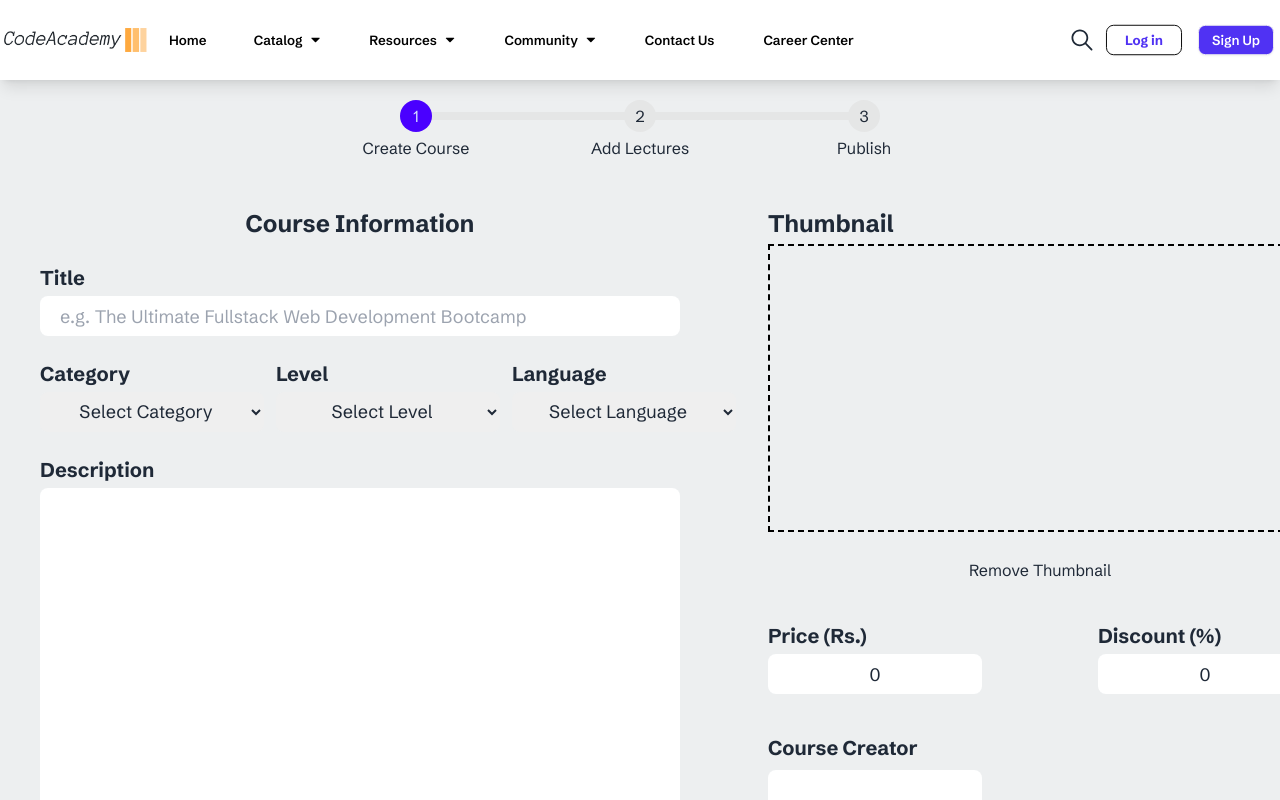
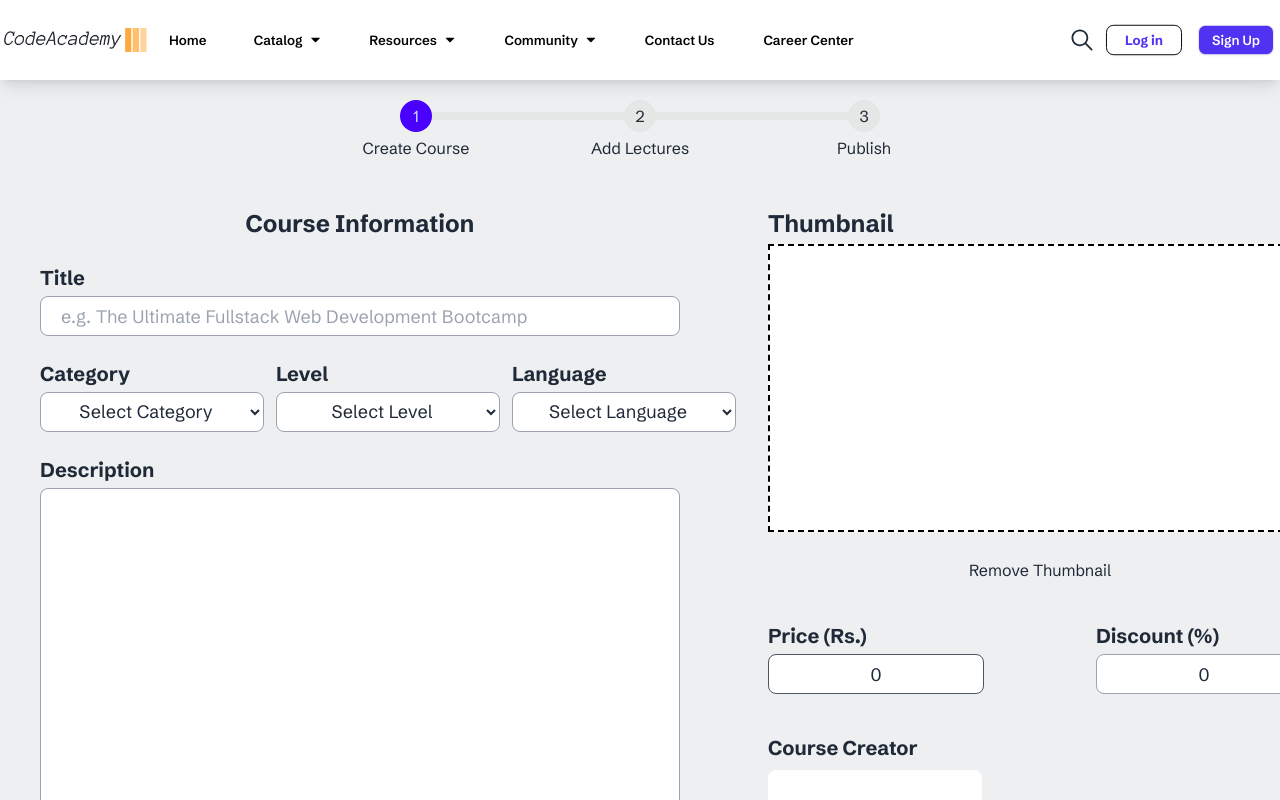
Before and after one commit to vishalamin200/Learning_Management_System, a React (Vite) app in the folder Client/: page /createCourse in a window 1280 px wide. Shown: the top 800 px of the page. Built offline with nearby package versions, Linux system fonts and the light colour scheme.

Commit message:
minor edit in page styling

```diff
--- a/Client/src/Pages/Course/CreateCourse.jsx
+++ b/Client/src/Pages/Course/CreateCourse.jsx
@@ -124,7 +124,7 @@ const CreateCourse = () => {
 
     return (
         <HomeLayout>
-            <div id='course-creation-page' className='mt-18 pb-24 pt-24 bg-[#edeff0]'>
+            <div id='course-creation-page' className='mt-18 bg-[#edeff0] pb-24 pt-24'>
 
                 <div id="header" className="mb-12 flex items-center justify-center ">
                     <ul className="steps">
@@ -142,7 +142,7 @@ const CreateCourse = () => {
 
                         <label htmlFor="courseTitle">
                             <p className="mb-1 text-xl font-bold">Title</p>
-                            <input onChange={handleInputChange} type="text" name="topic" value={courseDetail.topic} id="courseTitle" className="h-10 w-full rounded-lg px-5 text-lg" placeholder='e.g. The Ultimate Fullstack Web Development Bootcamp' />
+                            <input onChange={handleInputChange} type="text" name="topic" value={courseDetail.topic} id="courseTitle" className="h-10 w-full rounded-lg border border-gray-400 bg-white px-5 text-lg" placeholder='e.g. The Ultimate Fullstack Web Development Bootcamp' />
                         </label>
 
                         <div className="flex w-full flex-wrap justify-between gap-x-3 gap-y-5 md:flex-nowrap">
@@ -151,7 +151,7 @@ const CreateCourse = () => {
 
                                 <p className="mb-1 text-xl font-bold">Category</p>
 
-                                <select onChange={handleInputChange} name="category" value={courseDetail?.category} id="category" className="h-10 w-56 rounded-lg text-center text-lg">
+                                <select onChange={handleInputChange} name="category" value={courseDetail?.category} id="category" className="h-10 w-56 rounded-lg border border-gray-400 bg-white text-center text-lg">
                                     <option value="" hidden>Select Category</option >
                                     {courseList.map((course) => <option key={course} value={course}>
                                         {course}
@@ -161,7 +161,7 @@ const CreateCourse = () => {
                             </label>
                             <label htmlFor="level">
                                 <p className="mb-1 text-xl font-bold">Level</p>
-                                <select onChange={handleInputChange} name="level" value={courseDetail?.level} id="level" className="h-10 w-56 rounded-lg text-center text-lg">
+                                <select onChange={handleInputChange} name="level" value={courseDetail?.level} id="level" className="h-10 w-56 rounded-lg border border-gray-400 bg-white text-center text-lg">
                                     <option value="" hidden>Select Level</option>
                                     <option value="Beginner">Beginner</option>
                                     <option value="Intermediate">Intermediate</option>
@@ -171,7 +171,7 @@ const CreateCourse = () => {
 
                             <label htmlFor="language">
                                 <p className="mb-1 text-xl font-bold">Language</p>
-                                <select onChange={handleInputChange} name="language" value={courseDetail?.language} id="language" className="h-10 w-56 rounded-lg text-center text-lg">
+                                <select onChange={handleInputChange} name="language" value={courseDetail?.language} id="language" className="h-10 w-56 rounded-lg border border-gray-400 bg-white text-center text-lg">
                                     <option value="" hidden>Select Language</option>
                                     <option value="English">English</option>
                                     <option value="Hindi">Hindi</option>
@@ -191,14 +191,14 @@ const CreateCourse = () => {
                         </div>
                         <label htmlFor="description">
                             <p className="mb-1 text-xl font-bold">Description</p>
-                            <textarea onChange={handleInputChange} name="description" value={courseDetail?.description} id="description" className="h-[26rem] w-full rounded-lg px-6 pt-5 text-[16px]" />
+                            <textarea onChange={handleInputChange} name="description" value={courseDetail?.description} id="description" className="h-[26rem] w-full rounded-lg border border-gray-400 bg-white px-6 pt-5 text-[16px]" />
                         </label>
 
                     </div>
                     <div id="Thumnail-upload-container" className="mt-8 flex flex-col gap-y-10 px-7 md:px-12 lg:mt-0 lg:w-[50%]">
                         <div className='thumbnail'>
                             <p className="mb-1 text-2xl font-bold">Thumbnail</p>
-                            <label htmlFor="thumbnail" className='inline-block h-[10rem] w-[20rem] cursor-pointer border-2 border-dashed border-black md:h-[18rem] md:w-[36rem]'>
+                            <label htmlFor="thumbnail" className='inline-block h-[10rem] w-[20rem] cursor-pointer border-2 border-dashed border-black bg-white md:h-[18rem] md:w-[36rem]'>
                                 {previewThumbnail && <img src={previewThumbnail} alt='thumbnail' className='object-fit inline-block h-full w-full' />}
                             </label>
                             <input
@@ -217,18 +217,18 @@ const CreateCourse = () => {
                         <div className="flex justify-between gap-x-10">
                             <label htmlFor="price">
                                 <p className="mb-1 text-xl font-bold">Price (Rs.)</p>
-                                <input onChange={handleInputChange} type="text" name="price" value={courseDetail?.price} id="price" className='h-10 w-40 rounded-lg text-center text-lg md:w-fit' defaultValue={0} />
+                                <input onChange={handleInputChange} type="text" name="price" value={courseDetail?.price} id="price" className='h-10 w-40 rounded-lg border border-gray-600 text-center text-lg md:w-fit' defaultValue={0} />
                             </label>
 
                             <label htmlFor="discount">
                                 <p className="mb-1 text-xl font-bold">Discount (%)</p>
-                                <input onChange={handleInputChange} type="text" name="discount" value={courseDetail?.discount} id="discount" className='h-10 w-40 rounded-lg text-center text-lg md:w-fit' defaultValue={0} />
+                                <input onChange={handleInputChange} type="text" name="discount" value={courseDetail?.discount} id="discount" className='h-10 w-40 rounded-lg border border-gray-400 text-center text-lg md:w-fit' defaultValue={0} />
                             </label>
                         </div>
 
                         <label htmlFor="createdBy">
                             <p className="mb-2 text-xl font-bold">Course Creator</p>
-                            <input onChange={handleInputChange} type="text" name="createdBy" id="createdBy" className='h-10 cursor-not-allowed rounded-lg text-center text-lg' value={courseDetail.createdBy} />
+                            <input readOnly onChange={handleInputChange} type="text" name="createdBy" id="createdBy" className='h-10 cursor-not-allowed rounded-lg text-center text-lg' value={courseDetail.createdBy} />
                         </label>
                         <div className="flex justify-between gap-x-10">
 
--- a/Client/src/Pages/Course/EditCourse.jsx
+++ b/Client/src/Pages/Course/EditCourse.jsx
@@ -180,7 +180,7 @@ const EditCourse = () => {
 
                             <label htmlFor="category" >
                                 <p className="mb-1 text-xl font-bold">Category</p>
-                                <select onChange={handleInputChange} name="category" value={courseDetail.category} id="category" className="h-10 w-56 rounded-lg border border-gray-400 text-center text-lg">
+                                <select onChange={handleInputChange} name="category" value={courseDetail.category} id="category" className="h-10 w-56 rounded-lg border border-gray-400  bg-white text-center text-lg">
                                     <option value="" hidden>Select Category</option >
                                     {courseList.map((course) => <option key={course} value={course}>
                                         {course}
@@ -190,7 +190,7 @@ const EditCourse = () => {
                             </label>
                             <label htmlFor="level">
                                 <p className="mb-1 text-xl font-bold">Level</p>
-                                <select onChange={handleInputChange} name="level" value={courseDetail.level} id="level" className="h-10 w-56 rounded-lg border border-gray-400 text-center text-lg">
+                                <select onChange={handleInputChange} name="level" value={courseDetail.level} id="level" className="h-10 w-56 rounded-lg border border-gray-400 bg-white text-center text-lg">
                                     <option value="" hidden>Select Level</option>
                                     <option value="Beginner">Beginner</option>
                                     <option value="Intermediate">Intermediate</option>
@@ -200,7 +200,7 @@ const EditCourse = () => {
 
                             <label htmlFor="language">
                                 <p className="mb-1 text-xl font-bold">Language</p>
-                                <select onChange={handleInputChange} name="language" value={courseDetail?.language} id="language" className="h-10 w-56 rounded-lg border border-gray-400 text-center text-lg">
+                                <select onChange={handleInputChange} name="language" value={courseDetail?.language} id="language" className="h-10 w-56 rounded-lg border border-gray-400 bg-white text-center text-lg">
                                     <option value="" hidden>Select Language</option>
                                     <option value="English">English</option>
                                     <option value="Hindi">Hindi</option>
```
